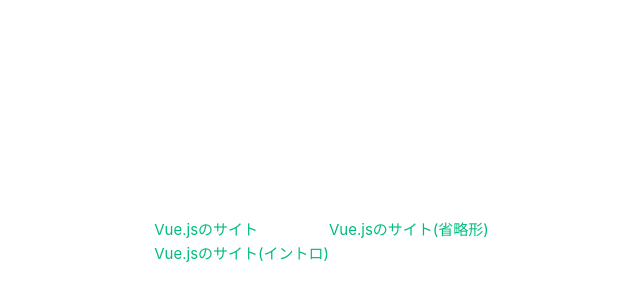
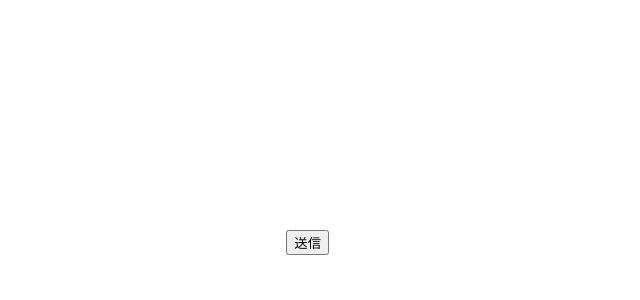
Before and after one commit to koyamal/pra_vue3, a Vue app in the folder Vue3FrontDevTextBook02/chap02/hello-vue/: page / in a window 1280 px wide. Shown: the part 158-458 px from the top of the page, without its empty margins (311-951 px from the left). Built offline with nearby package versions, Linux system fonts and the light colour scheme.

Commit message:
Use v-bind for no value prop

```diff
--- a/Vue3FrontDevTextBook02/chap02/hello-vue/src/App.vue
+++ b/Vue3FrontDevTextBook02/chap02/hello-vue/src/App.vue
@@ -1,19 +1,11 @@
 <script setup lang="ts">
 import {ref} from "vue";
 
-const url = ref("https://vuejs.org/");
+const isSendButtonDisabled = ref(false);
 </script>
 
 <template>
-  <div>
-    <p><a v-bind:href="url" target="_blank">Vue.jsのサイト</a></p>
-  </div>
-  <div>
-    <p><a :href="url" target="_blank">Vue.jsのサイト(省略形)</a></p>
-  </div>
-  <div>
-    <p><a v-bind:href="url + 'guide/introduction.html'" target="_blank">Vue.jsのサイト(イントロ)</a></p>
-  </div>
+  <p><button type="button" v-bind:disabled="isSendButtonDisabled">送信</button></p>
 </template>
 
 <style scoped>
```
